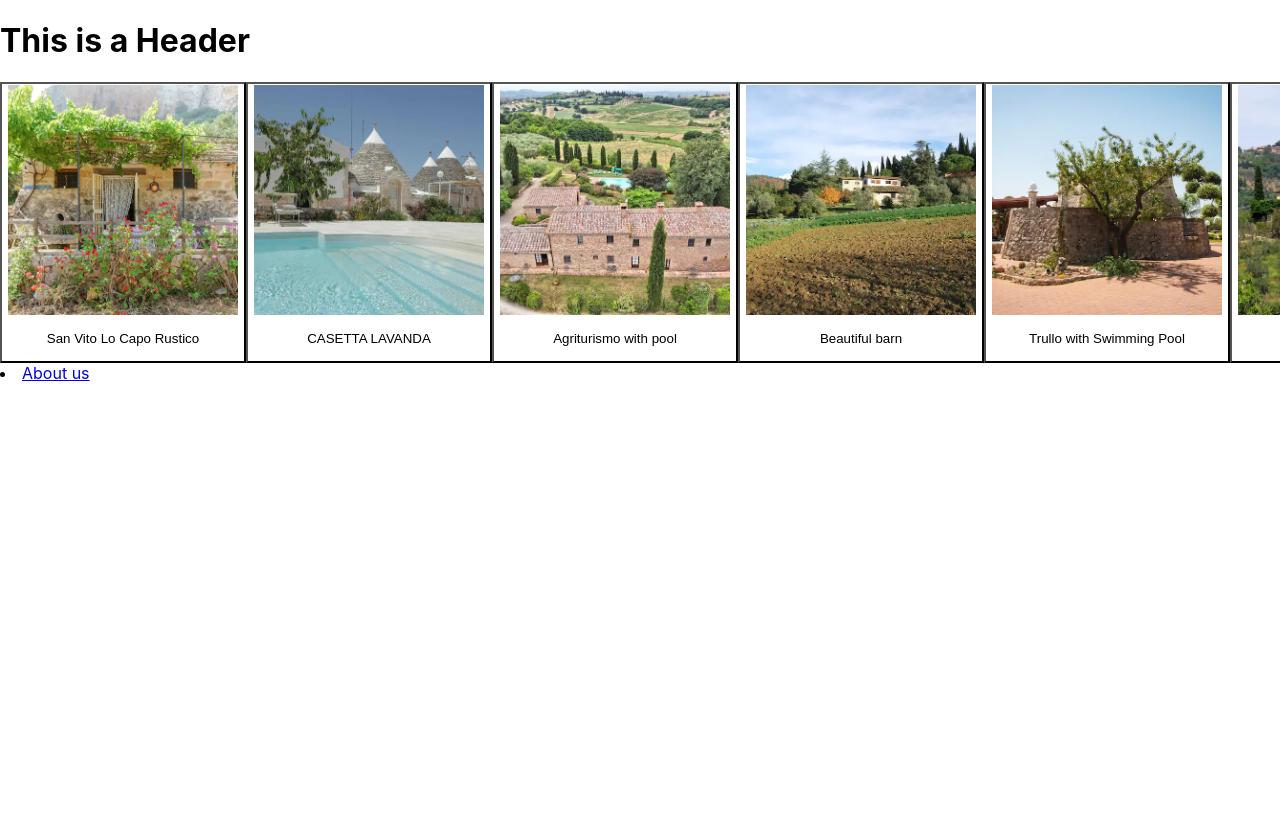
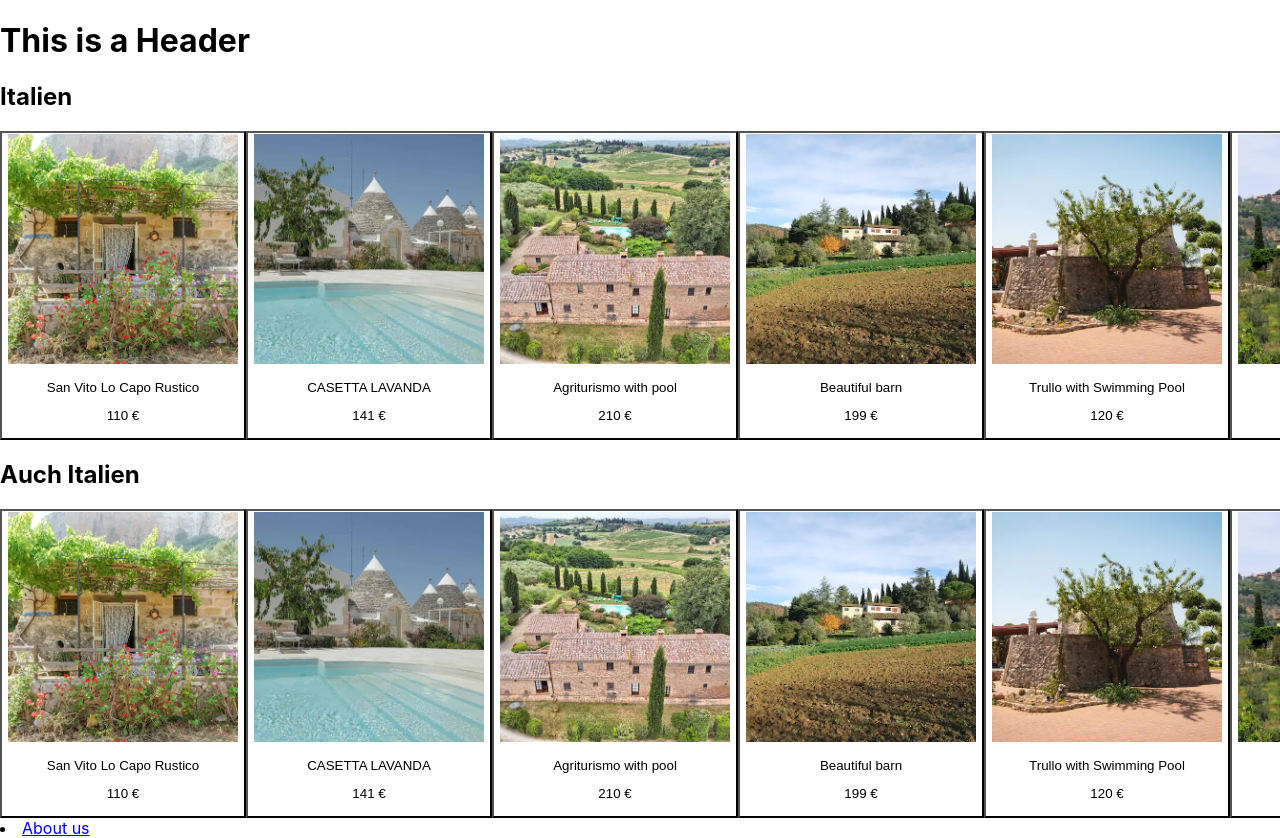
Before and after one commit to JulianDiener/webtech, a React (Create React App) app: page / in a window 1280 px wide. Before the commit the page ends 800 px from the top, so only its background shows below. Built offline with nearby package versions, Linux system fonts and the light colour scheme.

Commit message:
CHG: added pictureslide component to home.jsx

```diff
--- a/src/webpages/home.jsx
+++ b/src/webpages/home.jsx
@@ -1,9 +1,10 @@
 import React from 'react';
-import pics from '../pictures';
+import picturesItalia from '../pictures';
 import {
     Link
 } from "react-router-dom";
-import PictureItem from "../components/pictureItem";
+
+import PictureSlider from "../components/pictureSlide";
 
 
 
@@ -12,9 +13,10 @@ import PictureItem from "../components/pictureItem";
 const Home = () => {
     return (
         <div>
-            <div style={{ overflow: "scroll", whiteSpace: "nowrap" }}>
-                {pics.map(picture => <PictureItem src={picture.src} name={picture.name} type={picture.type} key={picture.id}/>)}
-            </div>
+            <h2>Italien</h2>
+            <PictureSlider list={picturesItalia} />
+            <h2>Auch Italien</h2>
+            <PictureSlider list={picturesItalia} />
             <li><Link to="/aboutus">About us</Link></li>
         </div>
     );
```
